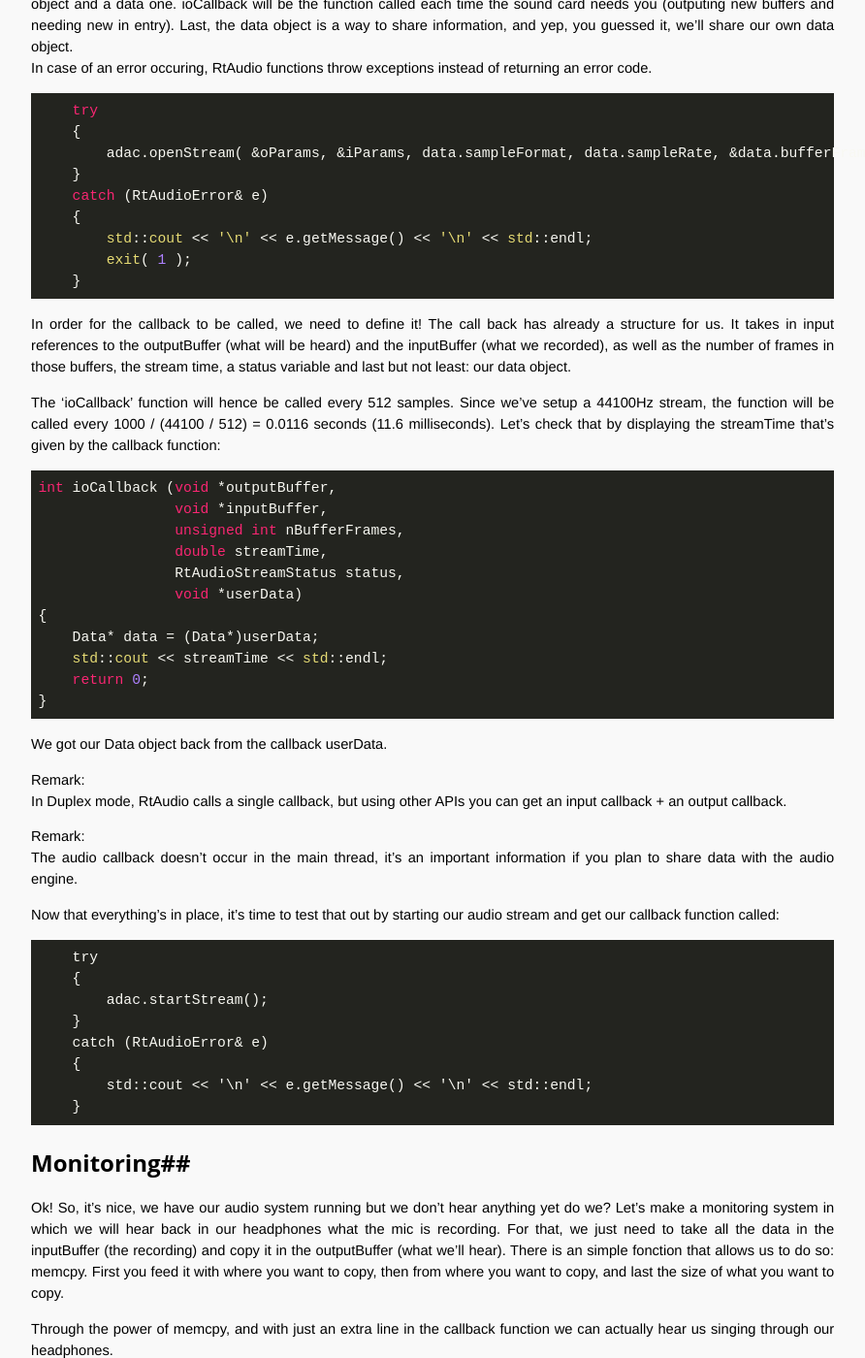
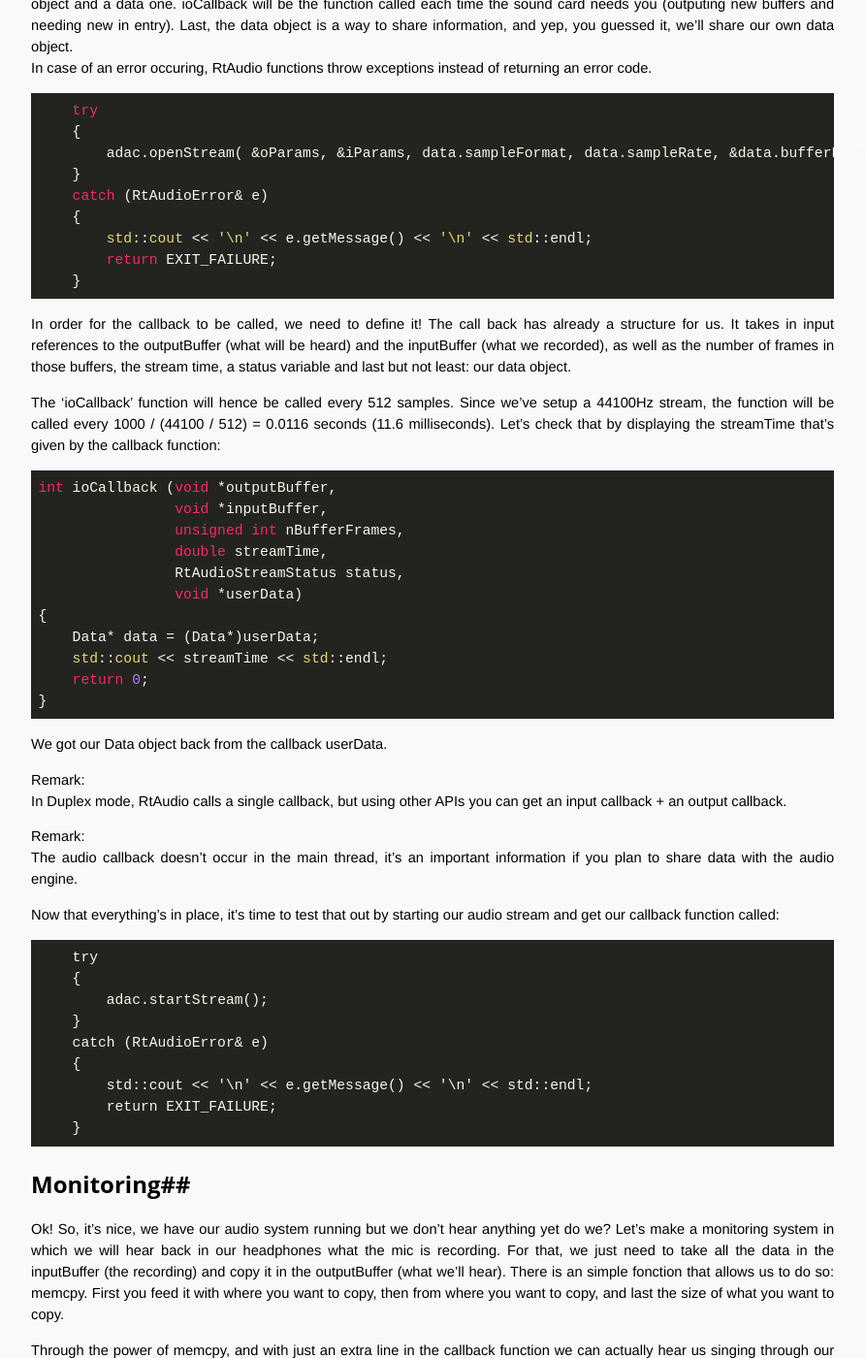
Before and after one commit to OpenTechSchool-Brussels/blast-it, a Jekyll site: the page built from monitoring.markdown, in a window 1280 px wide and 1400 px high, scrolled down 975 px. Shown: the whole window at 97% size, without its empty margins (324-1216 px from the left). Built offline with Jekyll 4.4.1, drawn with Linux system fonts in a browser that asks for light colours; Markdown is read by kramdown in place of the engine named in the settings.

Commit message:
monitoring

````diff
--- a/monitoring.markdown
+++ b/monitoring.markdown
@@ -46,7 +46,7 @@ In case of an error occuring, RtAudio functions throw exceptions instead of retu
 	catch (RtAudioError& e)
 	{
 		std::cout << '\n' << e.getMessage() << '\n' << std::endl;
-		exit( 1 );
+		return EXIT_FAILURE;
 	}
 ```
 
@@ -86,6 +86,7 @@ Now that everything's in place, it's time to test that out by starting our audio
 	catch (RtAudioError& e)
 	{
 		std::cout << '\n' << e.getMessage() << '\n' << std::endl;
+		return EXIT_FAILURE;
 	}
 ```
 
````
